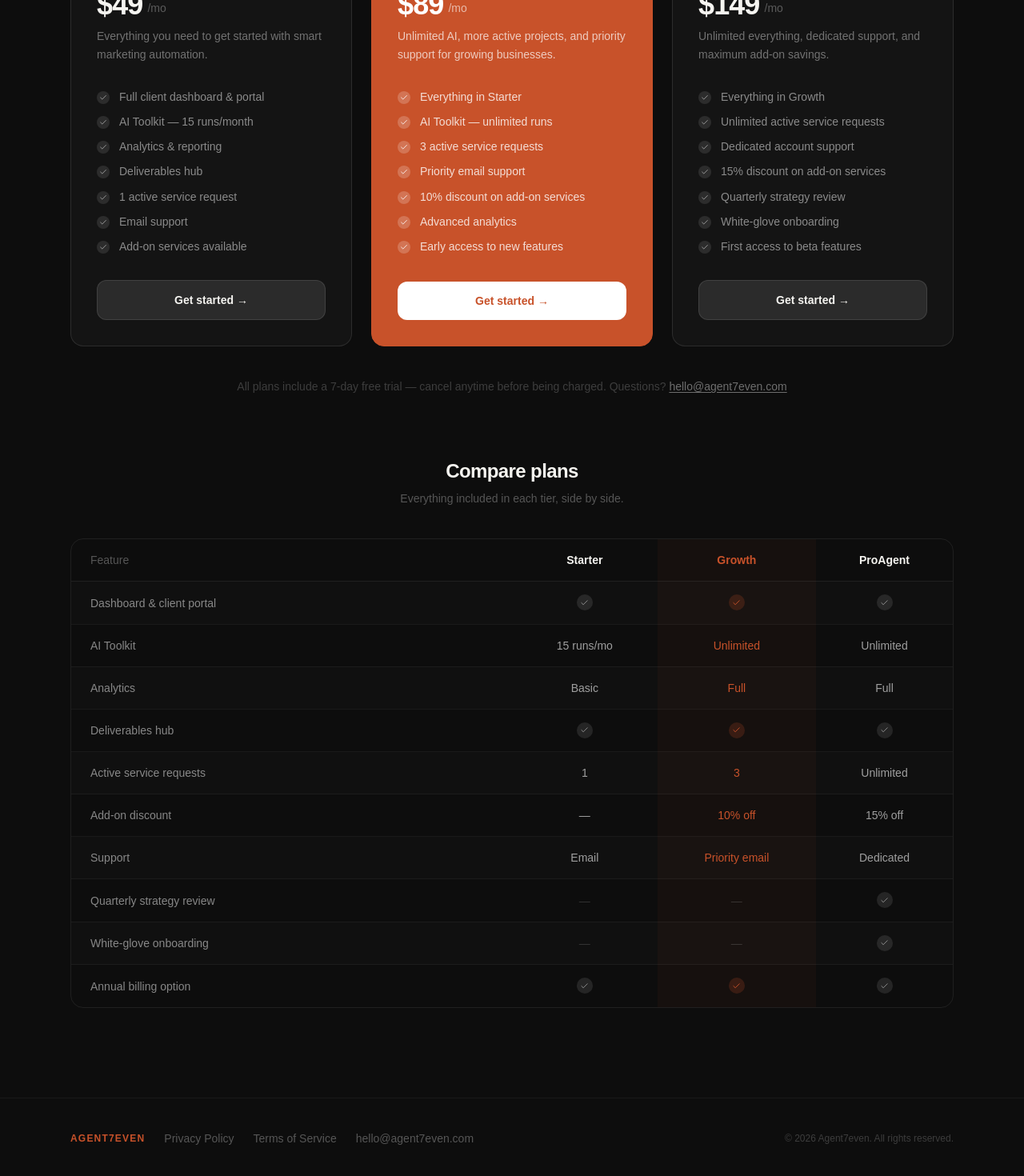
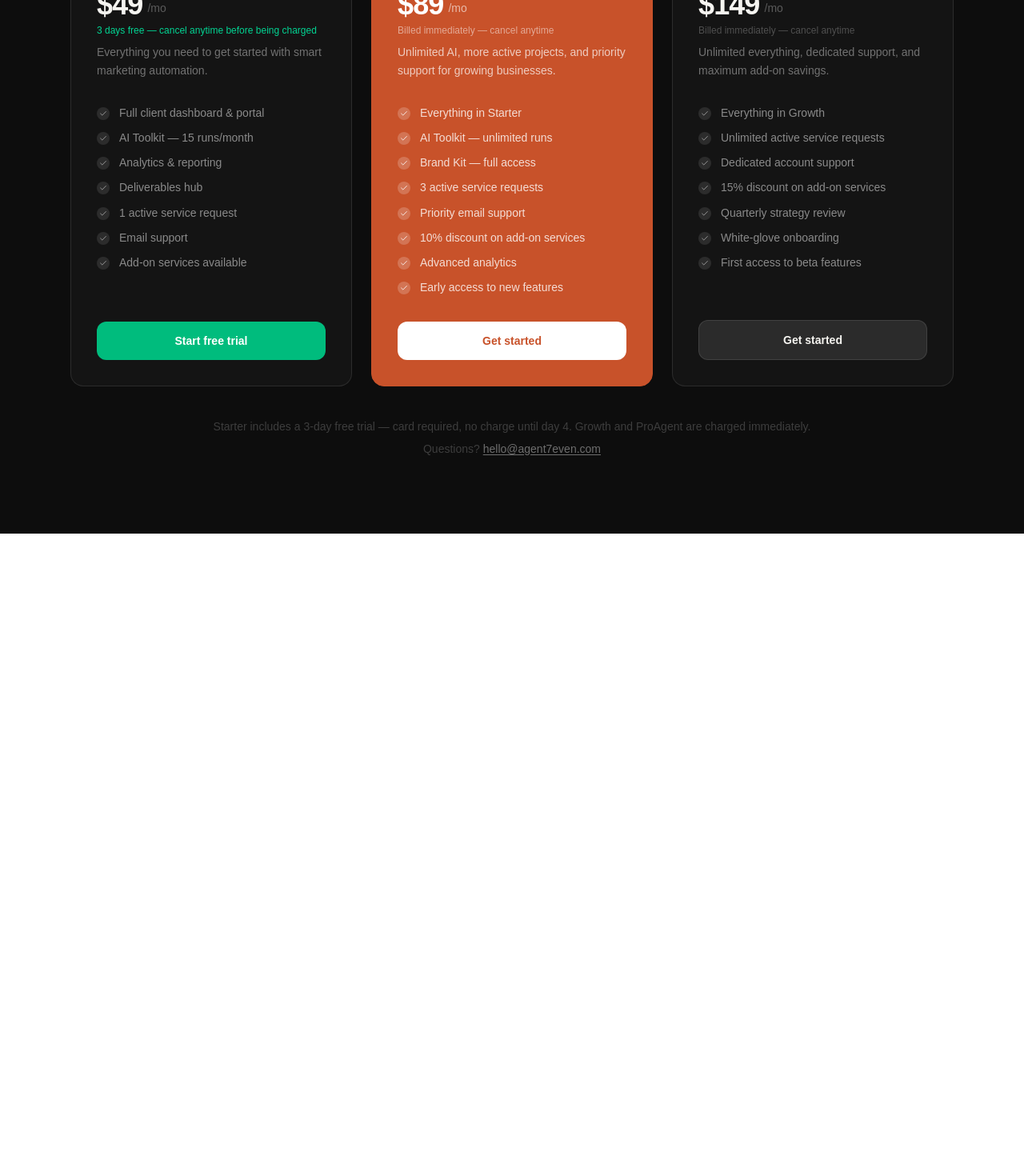
Before and after one commit to rovaneD/agent7even-app, a Next.js app: page /pricing in a window 1280 px wide. Shown: the part 544-2014 px from the top of the page at 80% size. After the commit the page ends 1211 px from the top, so only its background shows below. Built offline with nearby package versions, Linux system fonts and the light colour scheme; no server answers.

Commit message:
Trial logic — 3-day Starter only, 5 run cap, Brand Kit locked, pricing badge

```diff
--- a/app/api/ai/run-prompt/route.ts
+++ b/app/api/ai/run-prompt/route.ts
@@ -4,6 +4,8 @@ import Anthropic from '@anthropic-ai/sdk'
 import { createServiceClient } from '@/lib/supabase/server'
 
 const anthropic = new Anthropic({ apiKey: process.env.ANTHROPIC_API_KEY })
+
+const TRIAL_RUN_LIMIT = 5
 
 export async function POST(req: Request) {
   const { userId } = await auth()
@@ -20,14 +22,33 @@ export async function POST(req: Request) {
 
   const { data: profile } = await supabase
     .from('profiles')
-    .select('id, plan')
+    .select('id, plan, status, stripe_subscription_id')
     .eq('clerk_user_id', userId)
     .single()
 
   if (!profile) return NextResponse.json({ error: 'Profile not found' }, { status: 404 })
 
-  // Enforce Starter plan run limit (dynamic from platform_settings)
-  if (!profile.plan || profile.plan === 'starter') {
+  // Require active plan
+  if (!profile.plan || !['starter', 'growth', 'proagent'].includes(profile.plan)) {
+    return NextResponse.json({ error: 'No active plan', code: 'NO_PLAN' }, { status: 403 })
+  }
+
+  // Check if on trial (Starter only)
+  let onTrial = false
+  if (profile.plan === 'starter' && profile.stripe_subscription_id) {
+    try {
+      const { default: Stripe } = await import('stripe')
+      const stripe = new Stripe(process.env.STRIPE_SECRET_KEY!, {
+        apiVersion: '2026-04-22.dahlia',
+      })
+      const subscription = await stripe.subscriptions.retrieve(profile.stripe_subscription_id)
+      onTrial = subscription.status === 'trialing'
+    } catch {
+      // If we can't check, assume not on trial
+    }
+  }
+
+  // Fetch platform settings for dynamic limits
   const { data: limitSetting } = await supabase
     .from('platform_settings')
     .select('value')
@@ -35,28 +56,43 @@ export async function POST(req: Request) {
     .single()
   const STARTER_LIMIT = (limitSetting?.value as number) ?? 15
 
+  // Count this month's usage
   const startOfMonth = new Date()
   startOfMonth.setDate(1)
   startOfMonth.setHours(0, 0, 0, 0)
 
-    const { count } = await supabase
+  const { count: monthlyRuns } = await supabase
     .from('ai_tool_usage')
-      .select('id', { count: 'exact', head: true })
+    .select('*', { count: 'exact', head: true })
     .eq('user_id', profile.id)
     .gte('created_at', startOfMonth.toISOString())
 
-    if ((count ?? 0) >= STARTER_LIMIT) {
-      return NextResponse.json(
-        { error: 'Monthly limit reached. Upgrade to Growth for unlimited runs.' },
-        { status: 429 }
-      )
+  const runsUsed = monthlyRuns ?? 0
+
+  // Enforce trial limit (5 total runs ever, not per month)
+  if (onTrial) {
+    const { count: totalTrialRuns } = await supabase
+      .from('ai_tool_usage')
+      .select('*', { count: 'exact', head: true })
+      .eq('user_id', profile.id)
+
+    if ((totalTrialRuns ?? 0) >= TRIAL_RUN_LIMIT) {
+      return NextResponse.json({
+        error: 'Trial AI limit reached. Upgrade to continue.',
+        code: 'TRIAL_LIMIT',
+      }, { status: 403 })
     }
+  } else if (profile.plan === 'starter' && runsUsed >= STARTER_LIMIT) {
+    // Enforce monthly limit for paid Starter
+    return NextResponse.json({
+      error: 'Monthly AI limit reached. Upgrade to Growth for unlimited runs.',
+      code: 'MONTHLY_LIMIT',
+    }, { status: 403 })
   }
 
   // Build system prompt
   let systemPrompt = `You are an expert marketing copywriter. Write compelling, professional marketing content based on the user's request. Be specific, actionable, and ready to use.`
 
-  // Inject brand context if toggle is on
   if (useBrandVoice) {
     const { data: brandDocs } = await supabase
       .from('brand_documents')
@@ -86,7 +122,6 @@ Now complete the following task:`
     }
   }
 
-  // Run Claude
   const message = await anthropic.messages.create({
     model: 'claude-sonnet-4-20250514',
     max_tokens: 1000,
@@ -96,7 +131,6 @@ Now complete the following task:`
 
   const output = message.content[0].type === 'text' ? message.content[0].text : ''
 
-  // Log usage
   await supabase.from('ai_tool_usage').insert({
     user_id: profile.id,
     tool: 'prompt_library',
@@ -105,5 +139,5 @@ Now complete the following task:`
     time_saved_mins: timeSavedMins ?? 0,
   })
 
-  return NextResponse.json({ output })
+  return NextResponse.json({ output, onTrial, runsUsed: runsUsed + 1 })
 }
--- a/app/pricing/page.tsx
+++ b/app/pricing/page.tsx
@@ -1,8 +1,8 @@
 'use client'
 
 import { useState } from 'react'
-import { Check, Zap, TrendingUp, Star } from 'lucide-react'
-import { useUser } from '@clerk/nextjs'
+import { useRouter } from 'next/navigation'
+import { Check, Zap, TrendingUp, Star, Gift } from 'lucide-react'
 
 const plans = [
   {
@@ -12,7 +12,8 @@ const plans = [
     monthlyPrice: 49,
     annualPrice: 490,
     description: 'Everything you need to get started with smart marketing automation.',
-    color: 'gray',
+    trial: true,
+    trialDays: 3,
     features: [
       'Full client dashboard & portal',
       'AI Toolkit — 15 runs/month',
@@ -22,7 +23,7 @@ const plans = [
       'Email support',
       'Add-on services available',
     ],
-    cta: 'Get started',
+    cta: 'Start free trial',
     popular: false,
   },
   {
@@ -32,10 +33,12 @@ const plans = [
     monthlyPrice: 89,
     annualPrice: 890,
     description: 'Unlimited AI, more active projects, and priority support for growing businesses.',
-    color: 'orange',
+    trial: false,
+    trialDays: 0,
     features: [
       'Everything in Starter',
       'AI Toolkit — unlimited runs',
+      'Brand Kit — full access',
       '3 active service requests',
       'Priority email support',
       '10% discount on add-on services',
@@ -52,7 +55,8 @@ const plans = [
     monthlyPrice: 149,
     annualPrice: 1490,
     description: 'Unlimited everything, dedicated support, and maximum add-on savings.',
-    color: 'dark',
+    trial: false,
+    trialDays: 0,
     features: [
       'Everything in Growth',
       'Unlimited active service requests',
@@ -70,13 +74,8 @@ const plans = [
 export default function PricingPage() {
   const [annual, setAnnual] = useState(false)
   const [loading, setLoading] = useState<string | null>(null)
-  const { isSignedIn } = useUser()
 
   async function handleCheckout(planKey: string) {
-    if (!isSignedIn) {
-      window.location.href = `/sign-up?redirect_url=/pricing`
-      return
-    }
     setLoading(planKey)
     try {
       const res = await fetch('/api/stripe/checkout', {
@@ -85,14 +84,10 @@ export default function PricingPage() {
         body: JSON.stringify({ plan: planKey, annual }),
       })
       const data = await res.json()
-      if (data.url) {
-        window.location.href = data.url
-      } else {
-        alert(data.error ?? 'Something went wrong. Please try again.')
-        setLoading(null)
-      }
-    } catch {
-      alert('Something went wrong. Please try again.')
+      if (data.url) window.location.href = data.url
+    } catch (err) {
+      console.error('Checkout error:', err)
+    } finally {
       setLoading(null)
     }
   }
@@ -106,34 +101,18 @@ export default function PricingPage() {
           Agent7even
         </a>
         <div className="flex items-center gap-6">
-          {isSignedIn ? (
-            <a
-              href="/dashboard"
-              className="text-sm font-medium bg-white/10 hover:bg-white/15 px-4 py-2 rounded-lg transition-colors"
-            >
-              Go to dashboard →
-            </a>
-          ) : (
-            <>
           <a href="/sign-in" className="text-sm text-white/40 hover:text-white/70 transition-colors">
             Sign in
           </a>
-              <a
-                href="/sign-up"
-                className="text-sm font-medium bg-white/10 hover:bg-white/15 px-4 py-2 rounded-lg transition-colors"
-              >
+          <a href="/sign-up" className="text-sm font-medium bg-white/10 hover:bg-white/15 px-4 py-2 rounded-lg transition-colors">
             Sign up
           </a>
-            </>
-          )}
         </div>
       </nav>
 
       {/* Header */}
       <div className="max-w-4xl mx-auto px-6 pt-20 pb-12 text-center">
-        <p className="text-xs font-semibold tracking-widest uppercase text-[#c8522a] mb-4">
-          Pricing
-        </p>
+        <p className="text-xs font-semibold tracking-widest uppercase text-[#c8522a] mb-4">Pricing</p>
         <h1 className="text-4xl md:text-5xl font-semibold tracking-tight mb-5">
           Simple, transparent pricing
         </h1>
@@ -173,6 +152,9 @@ export default function PricingPage() {
         <div className="grid grid-cols-1 md:grid-cols-3 gap-6">
           {plans.map((plan) => {
             const Icon = plan.icon
+            const price = annual
+              ? Math.round(plan.annualPrice / 12)
+              : plan.monthlyPrice
             const isLoading = loading === plan.key
 
             return (
@@ -184,6 +166,7 @@ export default function PricingPage() {
                     : 'bg-white/[0.03] border-white/10 hover:border-white/20'
                 } transition-all`}
               >
+                {/* Popular badge */}
                 {plan.popular && (
                   <div className="absolute -top-3.5 left-1/2 -translate-x-1/2">
                     <span className="bg-[#f5f4f0] text-[#0d0d0d] text-xs font-bold px-4 py-1.5 rounded-full tracking-wide uppercase">
@@ -192,7 +175,18 @@ export default function PricingPage() {
                   </div>
                 )}
 
+                {/* Trial badge */}
+                {plan.trial && (
+                  <div className="absolute -top-3.5 left-1/2 -translate-x-1/2">
+                    <span className="flex items-center gap-1.5 bg-emerald-500 text-white text-xs font-bold px-4 py-1.5 rounded-full">
+                      <Gift size={11} />
+                      {plan.trialDays}-day free trial
+                    </span>
+                  </div>
+                )}
+
                 <div className="p-8 flex flex-col flex-1">
+                  {/* Plan header */}
                   <div className="flex items-center gap-3 mb-4">
                     <div className={`w-9 h-9 rounded-xl flex items-center justify-center ${
                       plan.popular ? 'bg-white/20' : 'bg-white/5'
@@ -204,10 +198,13 @@ export default function PricingPage() {
                     </h3>
                   </div>
 
+                  {/* Price */}
                   <div className="mb-2">
                     <div className="flex items-end gap-1.5">
-                      <span className={`text-4xl font-semibold tracking-tight ${plan.popular ? 'text-white' : 'text-[#f5f4f0]'}`}>
-                        ${annual ? Math.round(plan.annualPrice / 12) : plan.monthlyPrice}
+                      <span className={`text-4xl font-semibold tracking-tight ${
+                        plan.popular ? 'text-white' : 'text-[#f5f4f0]'
+                      }`}>
+                        ${price}
                       </span>
                       <span className={`text-sm mb-1.5 ${plan.popular ? 'text-white/60' : 'text-white/30'}`}>
                         /mo
@@ -218,12 +215,25 @@ export default function PricingPage() {
                         ${plan.annualPrice} billed annually
                       </p>
                     )}
+                    {plan.trial && (
+                      <p className="text-xs mt-1 text-emerald-400 font-medium">
+                        {plan.trialDays} days free — cancel anytime before being charged
+                      </p>
+                    )}
+                    {!plan.trial && (
+                      <p className={`text-xs mt-1 ${plan.popular ? 'text-white/50' : 'text-white/25'}`}>
+                        Billed immediately — cancel anytime
+                      </p>
+                    )}
                   </div>
 
-                  <p className={`text-sm mb-8 leading-relaxed ${plan.popular ? 'text-white/70' : 'text-white/40'}`}>
+                  <p className={`text-sm mb-8 leading-relaxed ${
+                    plan.popular ? 'text-white/70' : 'text-white/40'
+                  }`}>
                     {plan.description}
                   </p>
 
+                  {/* Features */}
                   <ul className="space-y-3 flex-1 mb-8">
                     {plan.features.map((feature) => (
                       <li key={feature} className="flex items-start gap-3">
@@ -232,23 +242,28 @@ export default function PricingPage() {
                         }`}>
                           <Check size={10} className={plan.popular ? 'text-white' : 'text-white/60'} />
                         </div>
-                        <span className={`text-sm leading-snug ${plan.popular ? 'text-white/80' : 'text-white/50'}`}>
+                        <span className={`text-sm leading-snug ${
+                          plan.popular ? 'text-white/80' : 'text-white/50'
+                        }`}>
                           {feature}
                         </span>
                       </li>
                     ))}
                   </ul>
 
+                  {/* CTA */}
                   <button
                     onClick={() => handleCheckout(plan.key)}
                     disabled={isLoading}
                     className={`w-full py-3.5 rounded-xl text-sm font-semibold transition-all disabled:opacity-60 disabled:cursor-not-allowed ${
                       plan.popular
                         ? 'bg-white text-[#c8522a] hover:bg-[#f5f4f0]'
+                        : plan.trial
+                        ? 'bg-emerald-500 text-white hover:bg-emerald-600'
                         : 'bg-white/10 text-[#f5f4f0] hover:bg-white/15 border border-white/10'
                     }`}
                   >
-                    {isLoading ? 'Redirecting...' : isSignedIn ? plan.cta : 'Get started →'}
+                    {isLoading ? 'Redirecting...' : plan.cta}
                   </button>
                 </div>
               </div>
@@ -256,130 +271,20 @@ export default function PricingPage() {
           })}
         </div>
 
-        <p className="text-center text-sm text-white/20 mt-10">
-          All plans include a 7-day free trial — cancel anytime before being charged.
+        {/* Footer notes */}
+        <div className="text-center mt-10 space-y-2">
+          <p className="text-sm text-white/20">
+            Starter includes a 3-day free trial — card required, no charge until day 4.
+            Growth and ProAgent are charged immediately.
+          </p>
+          <p className="text-sm text-white/20">
             Questions?{' '}
             <a href="mailto:hello@agent7even.com" className="text-white/40 hover:text-white/60 underline underline-offset-2">
               hello@agent7even.com
             </a>
           </p>
-
-        {/* Comparison table */}
-        <div className="mt-20">
-          <h2 className="text-center text-2xl font-semibold text-[#f5f4f0] tracking-tight mb-2">
-            Compare plans
-          </h2>
-          <p className="text-center text-sm text-white/30 mb-10">
-            Everything included in each tier, side by side.
-          </p>
-
-          <div className="overflow-x-auto rounded-2xl border border-white/8">
-            <table className="w-full text-sm">
-              <thead>
-                <tr className="border-b border-white/8">
-                  <th className="text-left px-6 py-4 text-white/30 font-medium w-1/2">Feature</th>
-                  <th className="text-center px-6 py-4 text-[#f5f4f0] font-semibold">Starter</th>
-                  <th className="text-center px-6 py-4 text-[#c8522a] font-semibold bg-[#c8522a]/5">Growth</th>
-                  <th className="text-center px-6 py-4 text-[#f5f4f0] font-semibold">ProAgent</th>
-                </tr>
-              </thead>
-              <tbody>
-                {[
-                  {
-                    feature: 'Dashboard & client portal',
-                    starter: true, growth: true, proagent: true,
-                  },
-                  {
-                    feature: 'AI Toolkit',
-                    starter: '15 runs/mo', growth: 'Unlimited', proagent: 'Unlimited',
-                  },
-                  {
-                    feature: 'Analytics',
-                    starter: 'Basic', growth: 'Full', proagent: 'Full',
-                  },
-                  {
-                    feature: 'Deliverables hub',
-                    starter: true, growth: true, proagent: true,
-                  },
-                  {
-                    feature: 'Active service requests',
-                    starter: '1', growth: '3', proagent: 'Unlimited',
-                  },
-                  {
-                    feature: 'Add-on discount',
-                    starter: '—', growth: '10% off', proagent: '15% off',
-                  },
-                  {
-                    feature: 'Support',
-                    starter: 'Email', growth: 'Priority email', proagent: 'Dedicated',
-                  },
-                  {
-                    feature: 'Quarterly strategy review',
-                    starter: false, growth: false, proagent: true,
-                  },
-                  {
-                    feature: 'White-glove onboarding',
-                    starter: false, growth: false, proagent: true,
-                  },
-                  {
-                    feature: 'Annual billing option',
-                    starter: true, growth: true, proagent: true,
-                  },
-                ].map((row, i) => (
-                  <tr
-                    key={row.feature}
-                    className={`border-b border-white/5 last:border-0 ${i % 2 === 0 ? 'bg-white/[0.01]' : ''}`}
-                  >
-                    <td className="px-6 py-4 text-white/50">{row.feature}</td>
-                    <td className="px-6 py-4 text-center">
-                      <Cell value={row.starter} />
-                    </td>
-                    <td className="px-6 py-4 text-center bg-[#c8522a]/5">
-                      <Cell value={row.growth} highlight />
-                    </td>
-                    <td className="px-6 py-4 text-center">
-                      <Cell value={row.proagent} />
-                    </td>
-                  </tr>
-                ))}
-              </tbody>
-            </table>
         </div>
       </div>
     </div>
-
-      {/* Footer */}
-      <footer className="border-t border-white/5 mt-4">
-        <div className="max-w-6xl mx-auto px-6 py-10 flex flex-col md:flex-row items-center justify-between gap-6">
-          <div className="flex flex-col md:flex-row items-center gap-6 text-sm text-white/30">
-            <span className="font-semibold tracking-widest uppercase text-[#c8522a] text-xs">Agent7even</span>
-            <a href="/privacy" className="hover:text-white/60 transition-colors">Privacy Policy</a>
-            <a href="/terms" className="hover:text-white/60 transition-colors">Terms of Service</a>
-            <a href="mailto:hello@agent7even.com" className="hover:text-white/60 transition-colors">hello@agent7even.com</a>
-          </div>
-          <p className="text-xs text-white/20">© {new Date().getFullYear()} Agent7even. All rights reserved.</p>
-        </div>
-      </footer>
-    </div>
   )
 }
-
-function Cell({ value, highlight = false }: { value: boolean | string; highlight?: boolean }) {
-  if (value === true) {
-    return (
-      <span className={`inline-flex items-center justify-center w-5 h-5 rounded-full ${
-        highlight ? 'bg-[#c8522a]/20' : 'bg-white/10'
-      }`}>
-        <Check size={11} className={highlight ? 'text-[#c8522a]' : 'text-white/50'} />
-      </span>
-    )
-  }
-  if (value === false) {
-    return <span className="text-white/15">—</span>
-  }
-  return (
-    <span className={`font-medium ${highlight ? 'text-[#c8522a]' : 'text-white/60'}`}>
-      {value}
-    </span>
-  )
-}
```
Also changed, not shown: app/api/stripe/checkout/route.ts (+8 -7 lines), app/dashboard/brand-kit/page.tsx (+44 -1 lines). Lines whose indentation alone changed are shown as unchanged.
